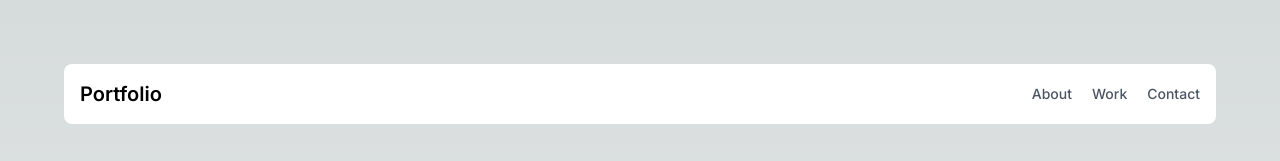
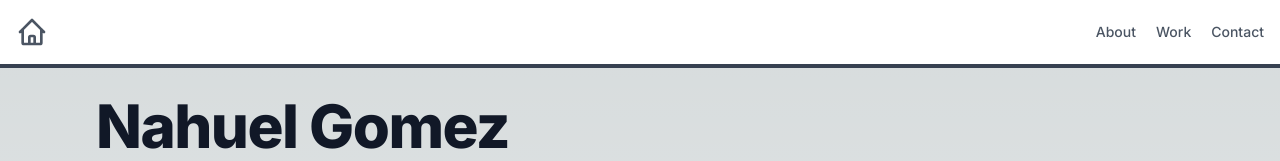
Before and after one commit to NahuelNGomez/portfolio, a Next.js app: page / in a window 1280 px wide. Shown: the top 161 px of the page. Built offline with nearby package versions, Linux system fonts and the light colour scheme.

Commit message:
nav finished

```diff
--- a/src/app/page.tsx
+++ b/src/app/page.tsx
@@ -20,17 +20,21 @@ export default function Home() {
   const descripcionKotlin = "Trabajo realizado en Kotlin"
   return (
     <main className="flex min-h-screen flex-col items-center justify-between p-8 m-8">
-      <header className="flex flex-wrap sm:justify-start sm:flex-nowrap z-50 w-full bg-white text-sm py-4 dark:bg-gray-800 rounded-lg">
+      <header className="flex fixed top-0 flex-wrap sm:justify-start sm:flex-nowrap z-50 w-full bg-white text-sm py-4 dark:bg-gray-800 border-b-4 border-b-solid border-b-gray-700">
   <nav className="max-w-[85rem] w-full mx-auto px-4 sm:flex sm:items-center sm:justify-between" aria-label="Global">
-    <a className="flex-none text-xl font-semibold dark:text-white" href="#">Portfolio</a>
+    <a href="#">
+      <svg className="h-8 w-8 text-gray-600 dark:text-gray-400"  fill="none" viewBox="0 0 24 24" stroke="currentColor">
+        <path stroke-linecap="round" stroke-linejoin="round" stroke-width="2" d="M3 12l2-2m0 0l7-7 7 7M5 10v10a1 1 0 001 1h3m10-11l2 2m-2-2v10a1 1 0 01-1 1h-3m-6 0a1 1 0 001-1v-4a1 1 0 011-1h2a1 1 0 011 1v4a1 1 0 001 1m-6 0h6"/>
+      </svg>
+    </a>
     <div className="flex flex-row items-center gap-5 mt-5 sm:justify-end sm:mt-0 sm:pl-5">
-      <a className="font-medium text-gray-600 hover:text-gray-400 dark:text-gray-400 dark:hover:text-gray-500" href="#" aria-current="page">About</a>
-      <a className="font-medium text-gray-600 hover:text-gray-400 dark:text-gray-400 dark:hover:text-gray-500" href="#">Work</a>
+      <a className="font-medium text-gray-600 hover:text-gray-400 dark:text-gray-400 dark:hover:text-gray-500" href="#about" aria-current="page">About</a>
+      <a className="font-medium text-gray-600 hover:text-gray-400 dark:text-gray-400 dark:hover:text-gray-500" href="#work">Work</a>
       <a className="font-medium text-gray-600 hover:text-gray-400 dark:text-gray-400 dark:hover:text-gray-500" href="#">Contact</a>
     </div>
   </nav>
 </header>{/*Navegation*/}
-      <div className='p-4 m-4'>
+      <div id="about" className='p-4 m-4'>
       <h2 className= "mb-4 text-4xl font-extrabold leading-none tracking-tight text-gray-900 md:text-5xl lg:text-6xl dark:text-white">Nahuel Gomez</h2>
             <p>I am a software developer with 2+ years of experience in C#, SQL, and web development. Proficient in C# Windows/Web apps, SQL database design and optimization, HTML, CSS and JavaScript. Strong team player, able to meet tight deadlines and deliver high-quality results. Passionate about using technology to make a positive impact.</p>{/*About*/}
             <div className="relative overflow-x-auto p-4 m-4 ">
@@ -52,7 +56,7 @@ export default function Home() {
     </table>
 </div> {/*TableResume*/ }
       </div>
-      <div className="grid grid-cols-2 gap-1 p-4 m-4">
+      <div id="work" className="grid grid-cols-2 gap-1 p-4 m-4">
           <div className="col-span-1 w-1/2 mb-10">
           <div className="bg-white p-4 rounded-lg shadow-md items-center justify-center">
       <div className="w-full h-40 md:h-48 lg:h-56 overflow-hidden rounded-lg relative">
@@ -104,7 +108,7 @@ export default function Home() {
           </div>
       </div>
 
-      <footer className="footer container bg-black items-center justify-center py-4 rounded-lg">
+      <footer id="contact" className="footer container bg-black items-center justify-center py-4 rounded-lg">
             <h4 className='text-white flex items-center justify-center'>About the site</h4>
               <p className="text-body-secondary text-white flex items-center justify-center">Created by Nahuel Nicolás Gomez.</p>
               <span className="block text-sm text-gray-500 sm:text-center dark:text-gray-500">© 2023 <a href="https://flowbite.com/" className="hover:underline">Nahuel Nicolás Gomez™</a>. All Rights Reserved.</span>
```
Also changed, not shown: public/FrontSoporte - Brave.png (added).
